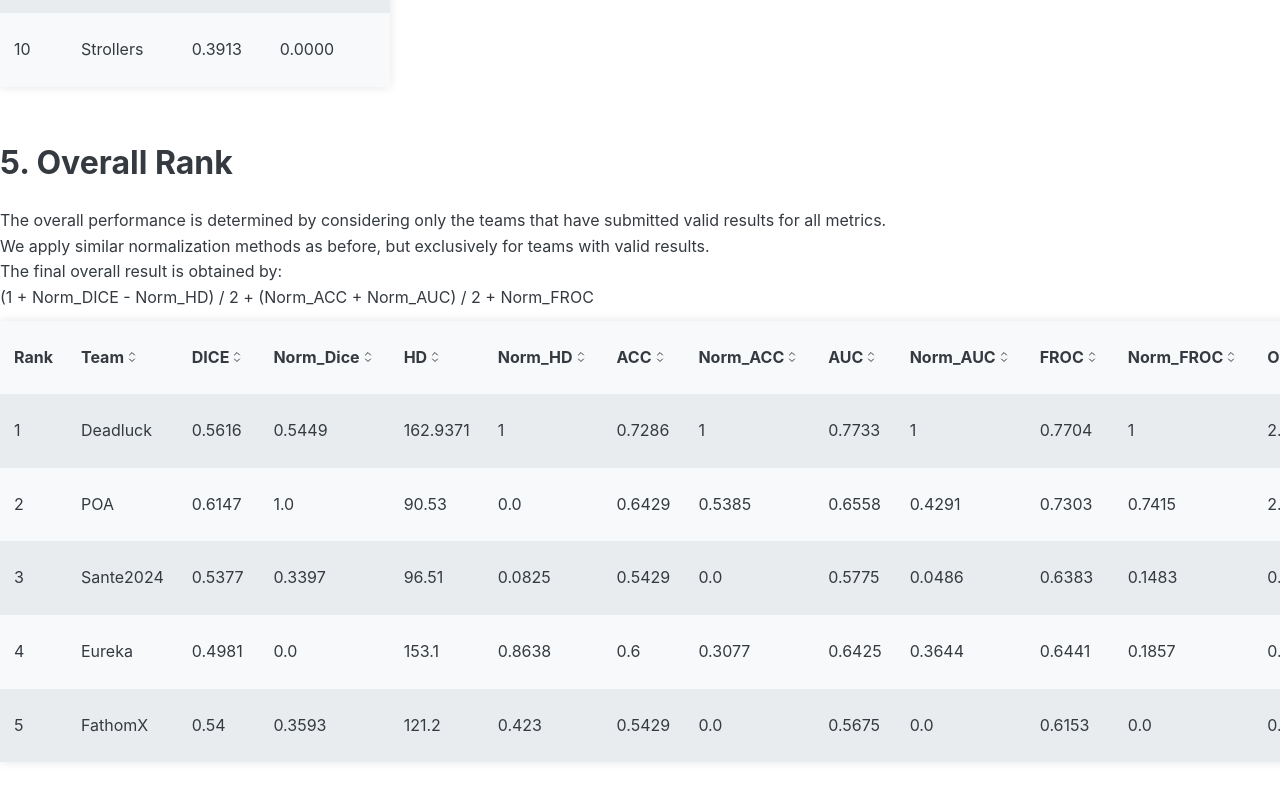
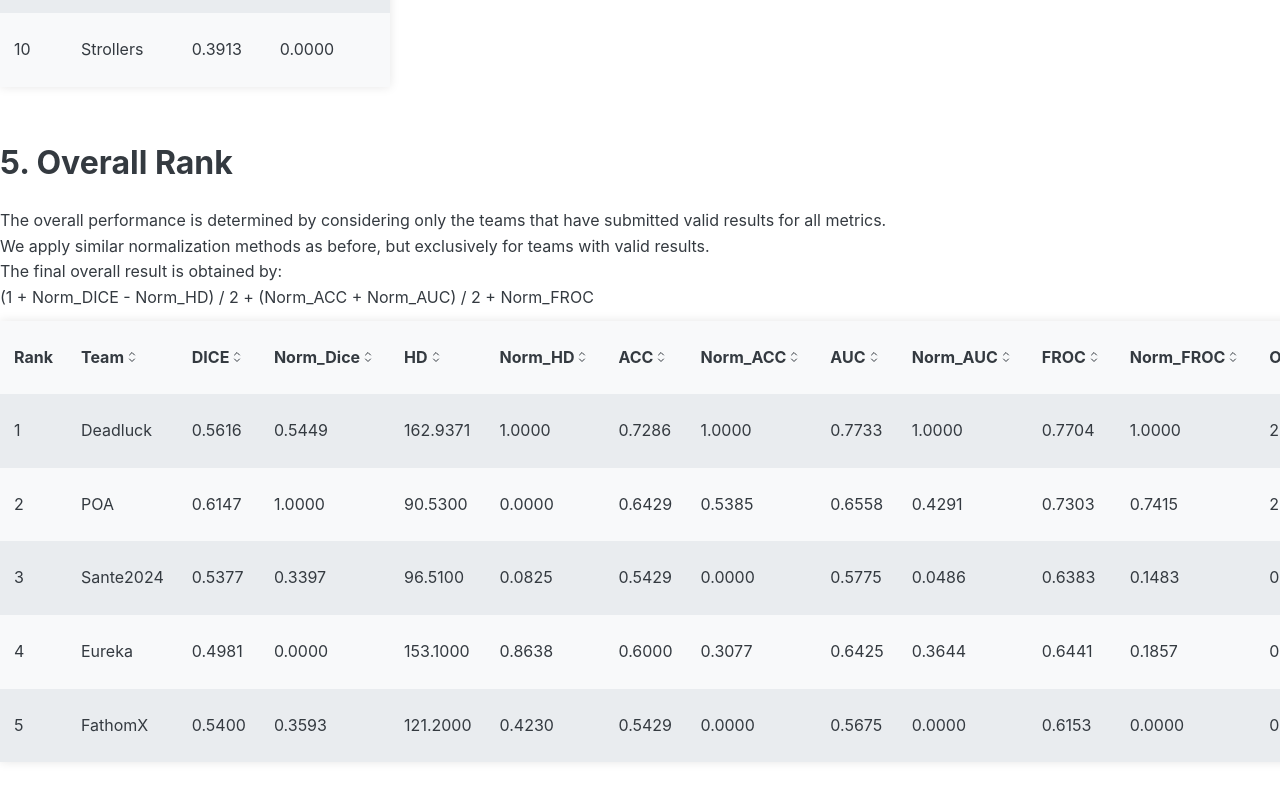
Before and after one commit to tdscabus/tdscabus.github.io, a plain HTML site: page index.html in a window 1280 px wide. Shown: the part 5061-5861 px from the top of the page. Drawn offline with Linux system fonts and the light colour scheme.

Commit message:
Fix precision

```diff
--- a/index.html
+++ b/index.html
@@ -1513,23 +1513,23 @@
               <td>0.5616</td>
               <td>0.5449</td>
               <td>162.9371</td>
-              <td>1</td>
+              <td>1.0000</td>
               <td>0.7286</td>
-              <td>1</td>
+              <td>1.0000</td>
               <td>0.7733</td>
-              <td>1</td>
+              <td>1.0000</td>
               <td>0.7704</td>
-              <td>1</td>
+              <td>1.0000</td>
               <td>2.2724</td>
             </tr>
 
             <tr>
               <td>Eureka</td>
               <td>0.4981</td>
-              <td>0.0</td>
-              <td>153.1</td>
+              <td>0.0000</td>
+              <td>153.1000</td>
               <td>0.8638</td>
-              <td>0.6</td>
+              <td>0.6000</td>
               <td>0.3077</td>
               <td>0.6425</td>
               <td>0.3644</td>
@@ -1539,25 +1539,25 @@
             </tr>
             <tr>
               <td>FathomX</td>
-              <td>0.54</td>
+              <td>0.5400</td>
               <td>0.3593</td>
-              <td>121.2</td>
-              <td>0.423</td>
+              <td>121.2000</td>
+              <td>0.4230</td>
               <td>0.5429</td>
-              <td>0.0</td>
+              <td>0.0000</td>
               <td>0.5675</td>
-              <td>0.0</td>
+              <td>0.0000</td>
               <td>0.6153</td>
-              <td>0.0</td>
+              <td>0.0000</td>
               <td>0.4681</td>
             </tr>
 
             <tr>
               <td>POA</td>
               <td>0.6147</td>
-              <td>1.0</td>
-              <td>90.53</td>
-              <td>0.0</td>
+              <td>1.0000</td>
+              <td>90.5300</td>
+              <td>0.0000</td>
               <td>0.6429</td>
               <td>0.5385</td>
               <td>0.6558</td>
@@ -1570,10 +1570,10 @@
               <td>Sante2024</td>
               <td>0.5377</td>
               <td>0.3397</td>
-              <td>96.51</td>
+              <td>96.5100</td>
               <td>0.0825</td>
               <td>0.5429</td>
-              <td>0.0</td>
+              <td>0.0000</td>
               <td>0.5775</td>
               <td>0.0486</td>
               <td>0.6383</td>
```
